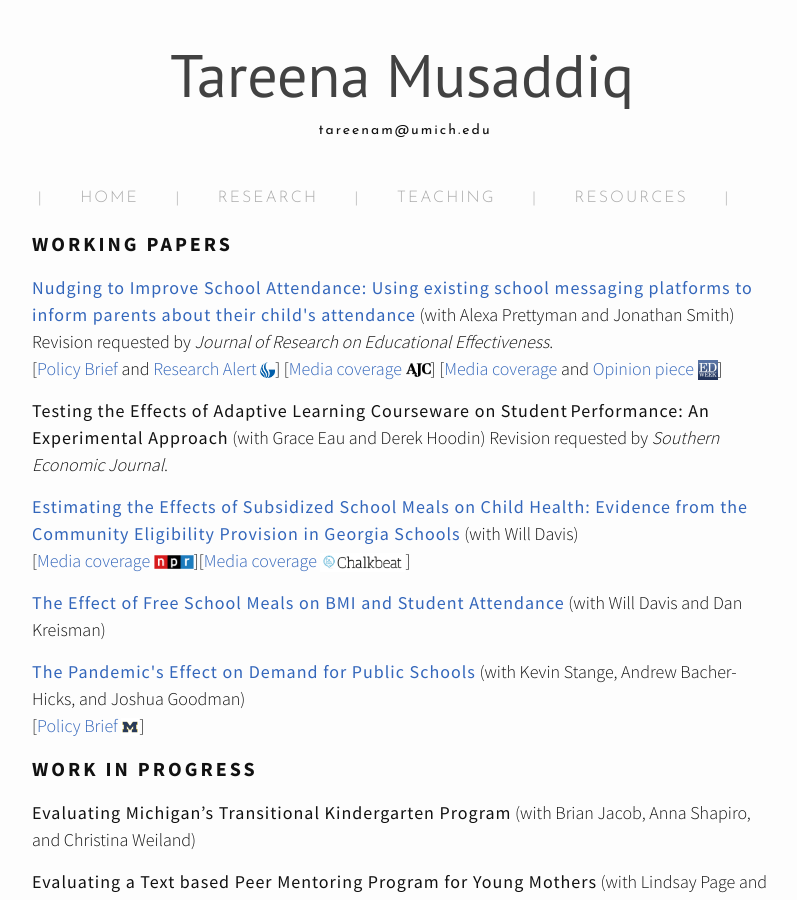
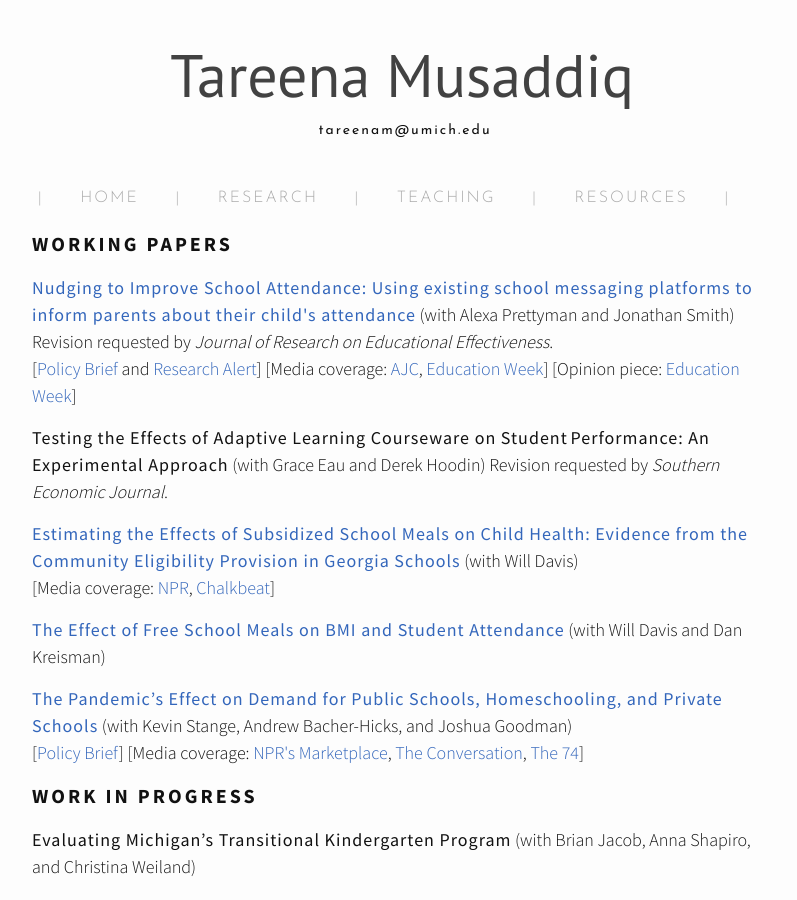
Before and after one commit to tareena/tareena.github.io, a Jekyll site: the page built from 2-research.md, in a window 1280 px wide and 900 px high. Shown: the whole window, without its empty margins (238-1035 px from the left). Built offline with Jekyll 4.4.1, drawn with Linux system fonts in a browser that asks for light colours; nearby versions of some CDN libraries.

Commit message:
Update Research page

```diff
--- a/2-research.md
+++ b/2-research.md
@@ -9,9 +9,11 @@ permalink: /research/
 
   <p> <div class="manual-content">
   <span style="letter-spacing: 1px !important;font-weight: 400"><a href="/files/messaging-nudge.pdf">Nudging to Improve School Attendance: Using existing school messaging platforms to inform parents about their child's attendance</a></span> (with Alexa Prettyman and Jonathan Smith) Revision requested by <i>Journal of Research on Educational Effectiveness</i>.
-  <br>[<a href="/files/attend-policy-brief.pdf">Policy Brief</a> and <a href="https://gpl.gsu.edu/publications/decrease-student-absenteeism/">Research Alert <img src="/assets/img/gsu-favicon.jpg" width="15"></a>]
-      [<a href="https://www.ajc.com/news/local-education/schools-try-electronic-messages-reduce-absenteeism/h5cCMgB27vsZfIwOtNam8J/">Media coverage <img src="/assets/img/ajc.png" width="25"></a>]
-      [<a href="https://www.edweek.org/ew/articles/2020/04/10/where-are-they-students-go-missing-in.html">Media coverage</a> and <a href="https://www.edweek.org/ew/articles/2020/03/26/when-schools-close-vulnerable-families-are-left.html">Opinion piece <img src="/assets/img/edweek.png" width="20"></a>]
+  <br>
+  [<a href="/files/attend-policy-brief.pdf">Policy Brief</a> and <a href="https://gpl.gsu.edu/publications/decrease-student-absenteeism/">Research Alert</a>]
+  [Media coverage: <a href="https://www.ajc.com/news/local-education/schools-try-electronic-messages-reduce-absenteeism/h5cCMgB27vsZfIwOtNam8J/">AJC</a>,
+   <a href="https://www.edweek.org/ew/articles/2020/04/10/where-are-they-students-go-missing-in.html">Education Week</a>]
+  [Opinion piece: <a href="https://www.edweek.org/ew/articles/2020/03/26/when-schools-close-vulnerable-families-are-left.html">Education Week</a>]
   </div>
   </p>
 
@@ -22,7 +24,9 @@ permalink: /research/
 
   <p> <div class="manual-content">
   <span style="letter-spacing: 1px !important;font-weight: 400"><a href="/files/schoolmeals.pdf">Estimating the Effects of Subsidized School Meals on Child Health: Evidence from the Community Eligibility Provision in Georgia Schools</a></span> (with Will Davis)
-  <br><p>[<a href="https://kjzz.org/content/639969/arizona-provision-could-result-free-lunches-students">Media coverage <img src="/assets/img/npr.png" width="40"></a>][<a href="https://www.chalkbeat.org/posts/us/2018/05/04/free-school-lunch-for-all-meant-to-reduce-stigma-may-also-keep-students-healthier/">Media coverage <img src="/assets/img/chalkbeat.png" width="85"></a>]</p>
+  <br><p>
+  [Media coverage: <a href="https://kjzz.org/content/639969/arizona-provision-could-result-free-lunches-students">NPR</a>,
+   <a href="https://www.chalkbeat.org/posts/us/2018/05/04/free-school-lunch-for-all-meant-to-reduce-stigma-may-also-keep-students-healthier/">Chalkbeat</a>]</p>
   </div>
   </p>
 
@@ -32,8 +36,11 @@ permalink: /research/
   </p>
 
   <p> <div class="manual-content">
-  <span style="letter-spacing: 1px !important;font-weight: 400"><a href="/files/pandemic-effect-paper.pdf">The Pandemic's Effect on Demand for Public Schools</a></span> (with Kevin Stange, Andrew Bacher-Hicks, and Joshua Goodman)
-    <br>[<a href="/files/pandemic-effect-policy-brief.pdf">Policy Brief <img src="/assets/img/M-favicon.png" width="18"></a>]
+  <span style="letter-spacing: 1px !important;font-weight: 400"><a href="/files/pandemic-effect-paper.pdf">The Pandemic’s Effect on Demand for Public Schools, Homeschooling, and Private Schools</a></span> (with Kevin Stange, Andrew Bacher-Hicks, and Joshua Goodman)
+  <br>
+  [<a href="/files/pandemic-effect-policy-brief.pdf">Policy Brief</a>]
+  [Media coverage: <a href="https://www.marketplace.org/2021/09/23/public-schools-see-fewer-enrolled-kindergartners-whered-they-go/amp/">NPR's Marketplace</a>,  <a href="https://theconversation.com/4-trends-in-public-school-enrollment-due-to-covid-19-168911">The Conversation</a>,
+ <a href="https://www.the74million.org/article/the-week-in-covid-education-policy-many-parents-dont-plan-on-vaccinating-young-kids-schools-without-mask-policies-three-times-more-likely-to-see-outbreaks-more/">The 74</a>]
   </div>
   </p>
 
```
